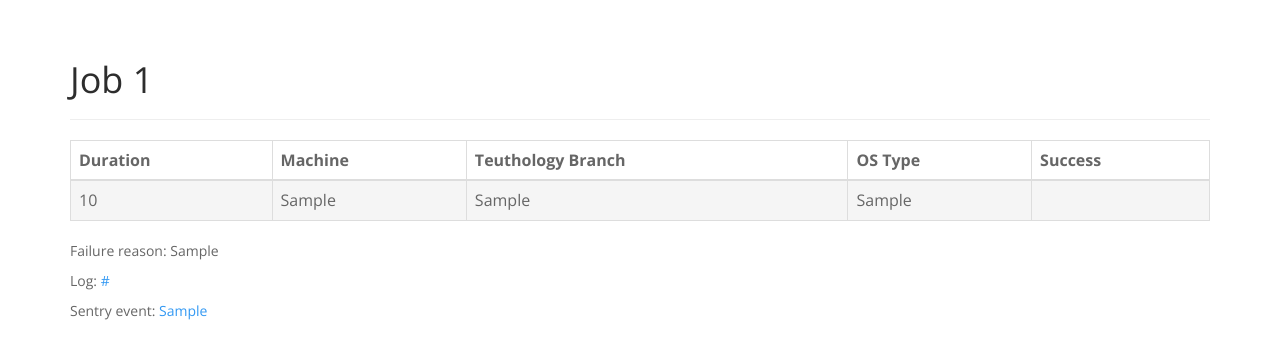
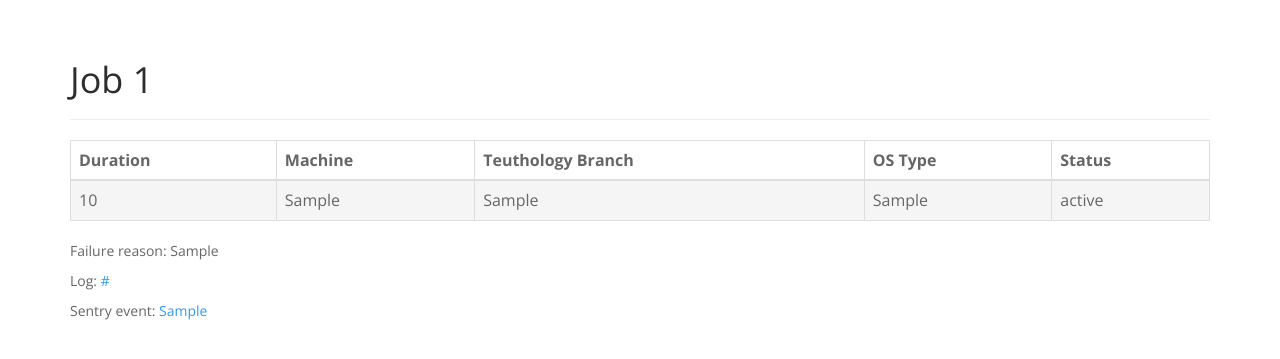
Before and after one commit to ceph/pulpito, a Python web app: template pulpito/templates/job.html in a window 1280 px wide. Shown: the part 72-431 px from the top of the page. Run offline with Jinja, Linux system fonts and the light colour scheme; the template is opened without the code that fills it: most values are stand-ins (such as "Sample title", 1, 10 or a date in 2020).

Commit message:
Color status cell

```diff
--- a/pulpito/controllers/job.py
+++ b/pulpito/controllers/job.py
@@ -1,6 +1,7 @@
 from pecan import expose
 from pecan import conf
 import requests
+from util import get_job_status_info
 
 base_url = conf.paddles_address
 
@@ -11,6 +12,8 @@ class JobController(object):
         self.job_id = job_id
         self.job = requests.get("{base}/runs/{run}/jobs/{job}".format(
             base=base_url, run=run_name, job=job_id)).json()
+        status_info = get_job_status_info(self.job)
+        self.job['status'], self.job['status_class'] = status_info
 
     @expose('job.html')
     def index(self):
--- a/pulpito/templates/job.html
+++ b/pulpito/templates/job.html
@@ -16,7 +16,7 @@
                     <th data-sort="string">Machine</th>
                     <th data-sort="string">Teuthology Branch</th>
                     <th data-sort="string">OS Type</th>
-                    <th data-sort="string">Success</th>
+                    <th data-sort="string">Status</th>
                   </tr>
                 </thead>
                 <tbody>
@@ -34,7 +34,7 @@
                             {{ job['os_type'] }}
                         </td>
                         <td>
-                            {{ job['success'] }}
+                            {{ job['status'] }}
                         </td>
                     </tr>
                 </tbody>
```
Also changed, not shown: pulpito/controllers/root.py (+1 -14 lines), pulpito/controllers/util.py (added, +12 -0 lines).
